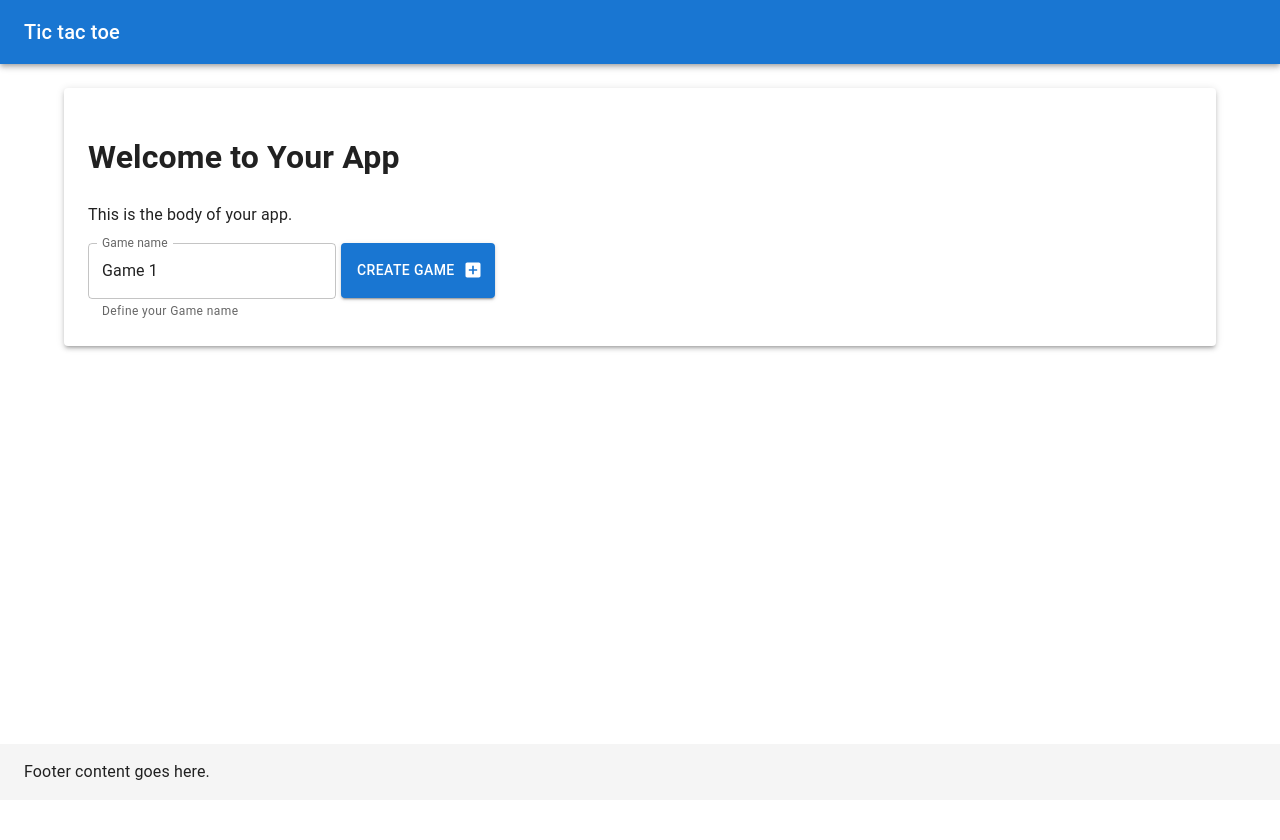
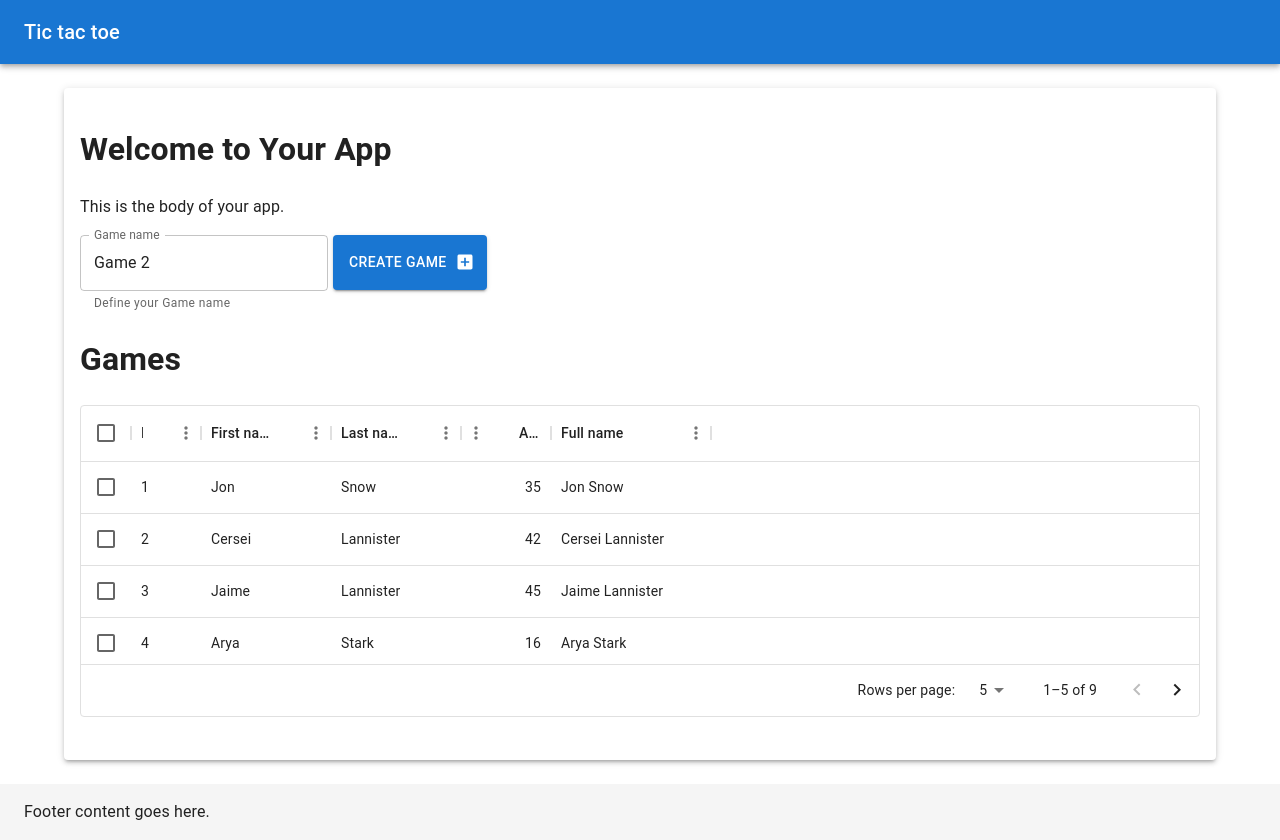
Before and after one commit to aBerglehner/tictactoe_fullstack, a React (Vite) app in the folder frontend/: page / in a window 1280 px wide. Before the commit the page ends 800 px from the top, so only its background shows below. Built offline with nearby package versions, Linux system fonts and the light colour scheme.

Commit message:
feat: added test post api at backend and implement in frontend and frontend table with some boilerplate

```diff
--- a/frontend/package.json
+++ b/frontend/package.json
@@ -16,6 +16,8 @@
     "@mui/material": "^5.14.8",
     "@mui/styled-engine-sc": "^5.14.8",
     "@mui/styles": "^5.14.7",
+    "@mui/x-data-grid": "^6.14.0",
+    "axios": "^1.5.0",
     "react": "^18.2.0",
     "react-dom": "^18.2.0",
     "styled-components": "^6.0.7"
--- a/frontend/src/Content/Content.tsx
+++ b/frontend/src/Content/Content.tsx
@@ -1,11 +1,28 @@
-import React from "react";
+import React, { useState } from "react";
 import Container from "@mui/material/Container";
 import Paper from "@mui/material/Paper";
 import TextField from "@mui/material/TextField";
 import Button from "@mui/material/Button";
 import AddBoxIcon from "@mui/icons-material/AddBox";
+import axios from "axios";
+import ShowGames from "./ShowGames";
 
+const defaultGameName = "Game 2";
 const Content = () => {
+  const [game, setGame] = useState(defaultGameName);
+
+  const handleCreateGame = async () => {
+    console.log("handleCreateGame");
+    try {
+      const response = await axios.post(
+        "http://localhost:8080/hello/add",
+        game
+      );
+      console.log("response: ", response);
+    } catch (error) {
+      console.log(error);
+    }
+  };
   return (
     <Container
       sx={{
@@ -14,24 +31,27 @@
       }}
     >
       {/* Your content goes here */}
-      <Paper elevation={3} sx={{ p: 3 }}>
+      <Paper elevation={3} sx={{ p: 2, minHeight: "84vh" }}>
         <h1>Welcome to Your App</h1>
         <p>This is the body of your app.</p>
 
         <TextField
+          onChange={(e) => setGame(e.target.value)}
           id="outlined-helperText"
           label="Game name"
-          defaultValue="Game 1"
+          defaultValue={defaultGameName}
           helperText="Define your Game name"
           sx={{ marginRight: "5px" }}
         />
         <Button
+          onClick={handleCreateGame}
           variant="contained"
           endIcon={<AddBoxIcon />}
           sx={{ height: "55px" }}
         >
           Create Game
         </Button>
+        <ShowGames />
       </Paper>
     </Container>
   );
--- /dev/null
+++ b/frontend/src/Content/ShowGames.tsx
@@ -0,0 +1,54 @@
+import * as React from "react";
+import { DataGrid } from "@mui/x-data-grid";
+
+const columns = [
+  { field: "id", headerName: "ID", width: 70 },
+  { field: "firstName", headerName: "First name", width: 130 },
+  { field: "lastName", headerName: "Last name", width: 130 },
+  {
+    field: "age",
+    headerName: "Age",
+    type: "number",
+    width: 90,
+  },
+  {
+    field: "fullName",
+    headerName: "Full name",
+    description: "This column has a value getter and is not sortable.",
+    sortable: false,
+    width: 160,
+    valueGetter: (params) =>
+      `${params.row.firstName || ""} ${params.row.lastName || ""}`,
+  },
+];
+
+const rows = [
+  { id: 1, lastName: "Snow", firstName: "Jon", age: 35 },
+  { id: 2, lastName: "Lannister", firstName: "Cersei", age: 42 },
+  { id: 3, lastName: "Lannister", firstName: "Jaime", age: 45 },
+  { id: 4, lastName: "Stark", firstName: "Arya", age: 16 },
+  { id: 5, lastName: "Targaryen", firstName: "Daenerys", age: null },
+  { id: 6, lastName: "Melisandre", firstName: null, age: 150 },
+  { id: 7, lastName: "Clifford", firstName: "Ferrara", age: 44 },
+  { id: 8, lastName: "Frances", firstName: "Rossini", age: 36 },
+  { id: 9, lastName: "Roxie", firstName: "Harvey", age: 65 },
+];
+
+export default function ShowGames() {
+  return (
+    <div style={{ height: "39vh", width: "100%" }}>
+      <h1>Games</h1>
+      <DataGrid
+        rows={rows}
+        columns={columns}
+        initialState={{
+          pagination: {
+            paginationModel: { page: 0, pageSize: 5 },
+          },
+        }}
+        pageSizeOptions={[5, 10, 20]}
+        checkboxSelection
+      />
+    </div>
+  );
+}
```
Also changed, not shown: 2 other files (tests, documents, lock files or other folders).
